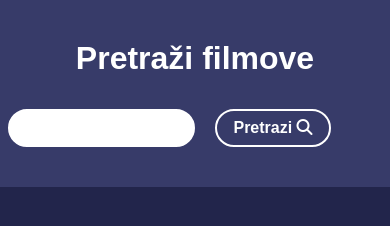
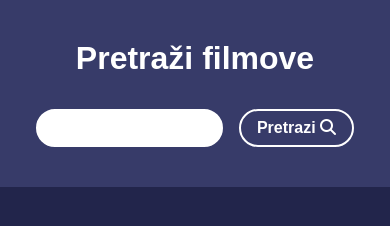
Before and after one commit to starzje/Sandbox_Movie-search_API, a plain HTML site: page index.html in a window 390 px wide. Drawn offline with Linux system fonts and the light colour scheme.

Commit message:
mobile.fix2

```diff
--- a/src/styles.css
+++ b/src/styles.css
@@ -131,6 +131,11 @@ img {
 
  }
 
+ #form {
+  display: flex;
+  justify-content: center;
+ }
+
  .search::placeholder {
   color: #fff;
  }
```
